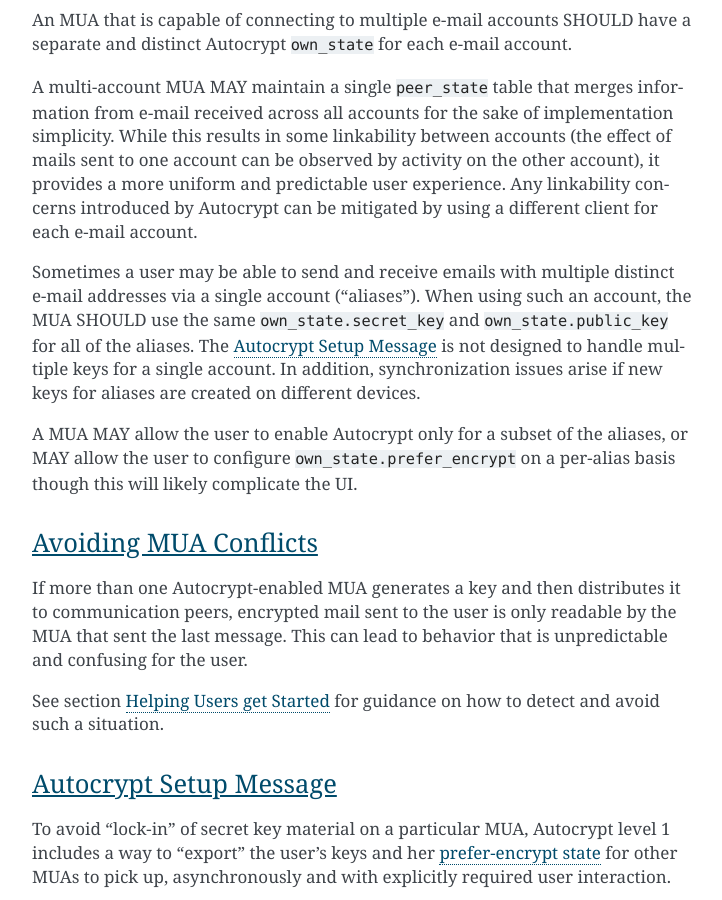
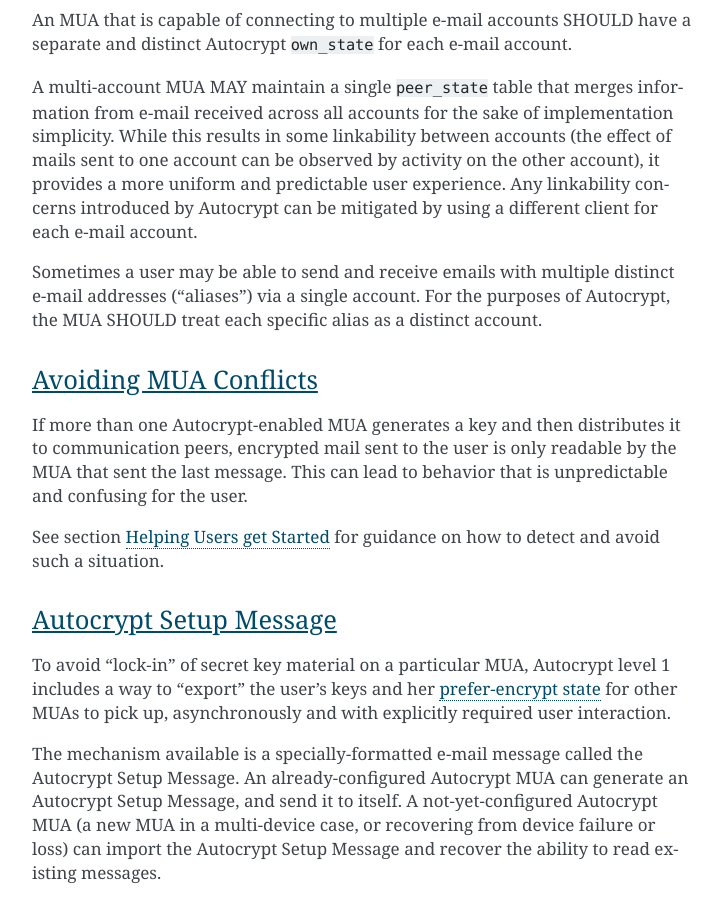
Before and after one commit to autocrypt/autocrypt, a Sphinx documentation site: the page built from doc/level1.rst, in a window 1280 px wide and 900 px high, scrolled down 13466 px. Shown: the whole window, without its empty margins (388-1110 px from the left). Built offline with Sphinx 7.4.7, drawn with Linux system fonts in a browser that asks for light colours.

Commit message:
Treat aliases as distinct accounts
Way back in #25, @hpk42 and @azul had a discussion about treating
aliases differently than separate accounts.

As our work converges on the idea that a single e-mail address is the
primary object label in Autocrypt, it seems to be easier to treat an
alias as a special case of a controlled account.  This effectively
inverts the guidance we have been giving in the past about Aliases.

The Autocrypt Setup Message should continue to work fine for different
keys for different aliases -- each Setup Message will have the From:
and To: fields marked with the specific alias that it refers to.

This change doesn't contemplate a situation where the MUA is
dynamically spawning new aliases on the fly all the time, but such an
implementation will interact poorly with Autocrypt anyway.

I've discussed this with both @Valodim and @azul and no one has
proposed a downside to this simplifying change to the spec, so i
thought i'd try proposing it.  Please feel free to reject the change
and explain why if you think it is likely to cause problems.

Closes: #178

```diff
--- a/doc/level1.rst
+++ b/doc/level1.rst
@@ -635,17 +635,9 @@
 client for each e-mail account.
 
 Sometimes a user may be able to send and receive emails with multiple
-distinct e-mail addresses via a single account ("aliases").  When
-using such an account, the MUA SHOULD use the same ``own_state.secret_key`` and
-``own_state.public_key`` for all of the aliases.  The :ref:`Autocrypt Setup Message <setup-message>`
-is not designed to handle multiple keys for a single account.  In
-addition, synchronization issues arise if new keys for aliases are
-created on different devices.
-
-A MUA MAY allow the user to enable Autocrypt only for a subset of
-the aliases, or MAY allow the user to configure
-``own_state.prefer_encrypt`` on a per-alias basis though this will
-likely complicate the UI.
+distinct e-mail addresses ("aliases") via a single account.  For the
+purposes of Autocrypt, the MUA SHOULD treat each specific alias as a
+distinct account.
 
 
 Avoiding MUA Conflicts
```
